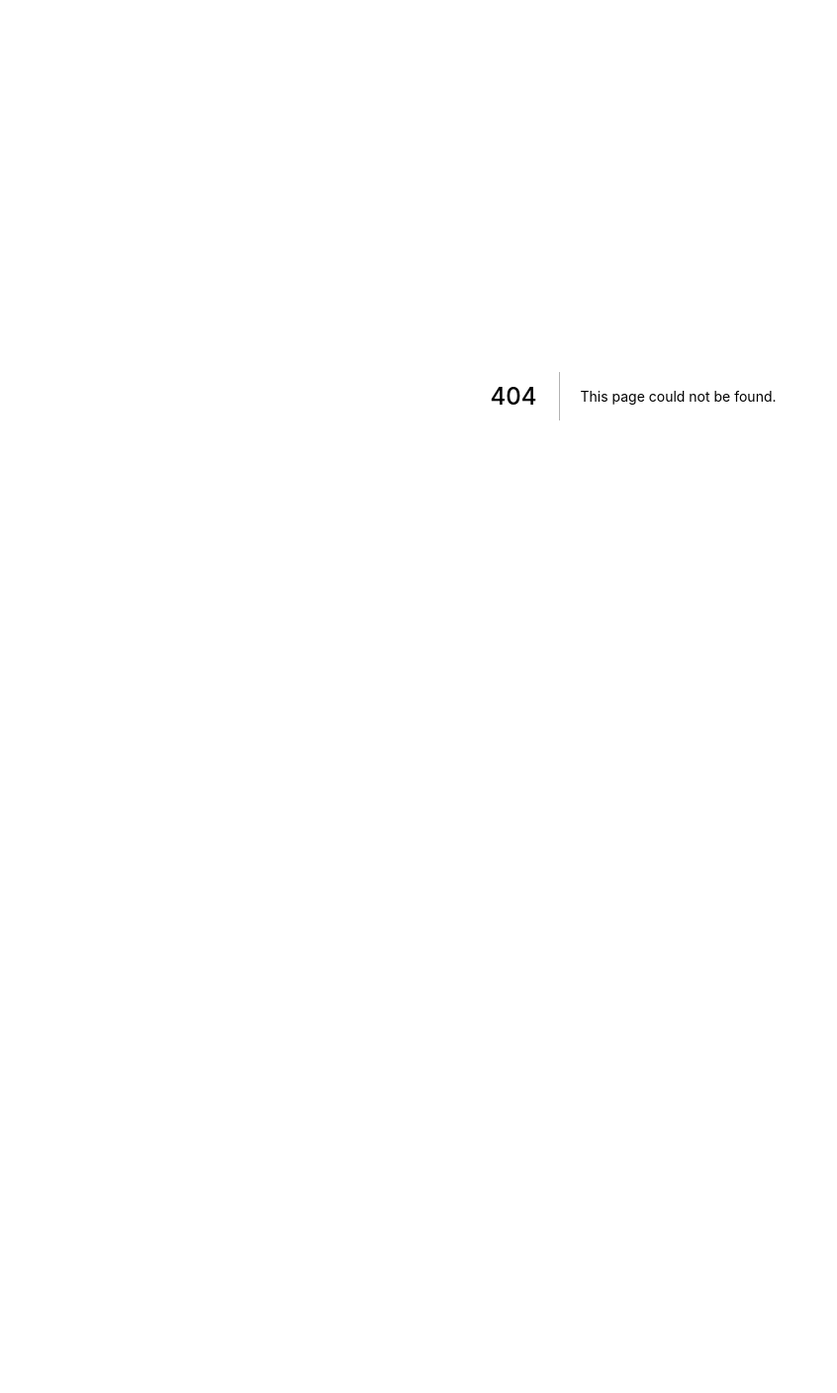
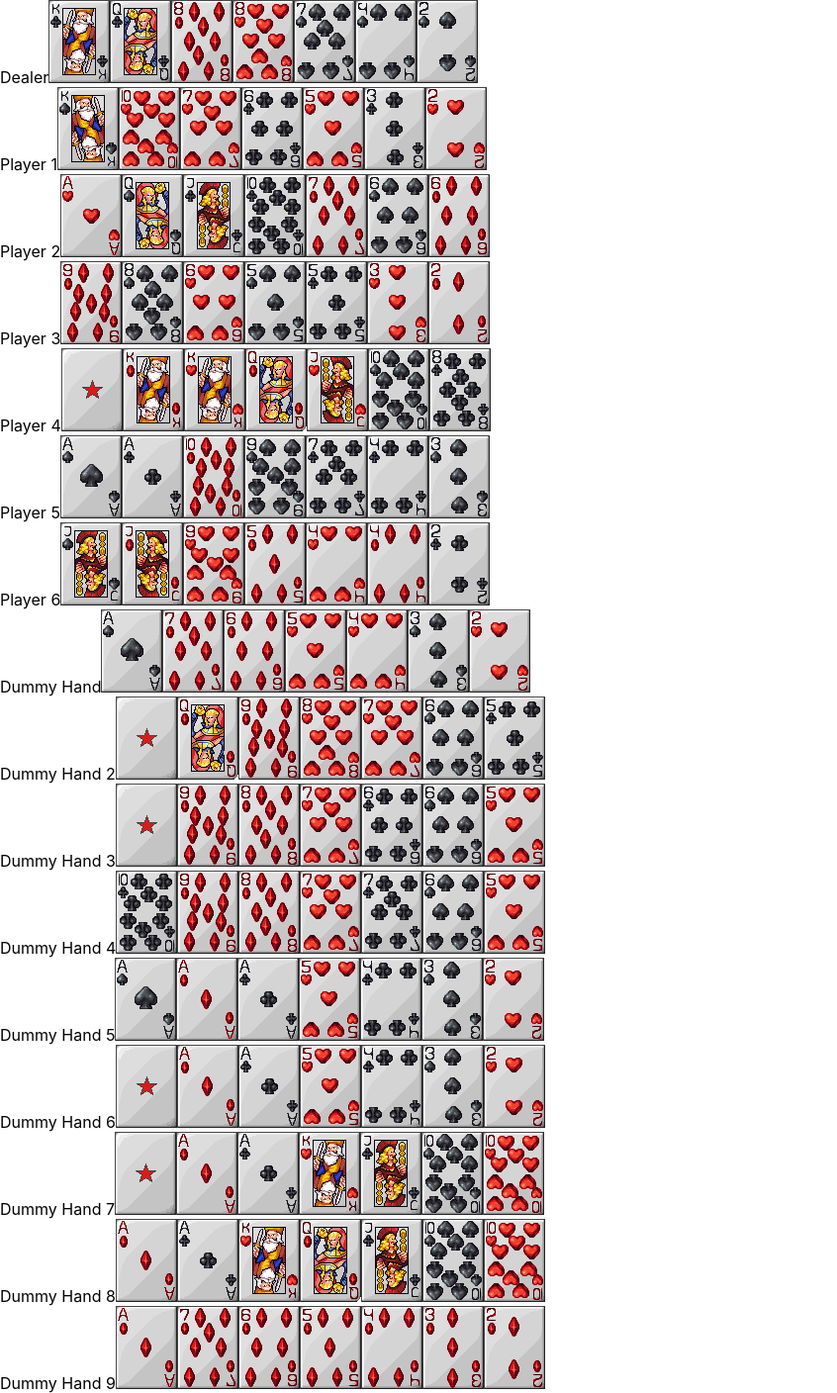
Before and after one commit to tehgeg/geg.rip, a Next.js app: page /casino/paigow in a window 1280 px wide. Before the commit this address had no page. Shown: the whole page at 99% size, without its empty margins (0-846 px from the left). Before the commit the page ends 800 px from the top, so only its background shows below. Built offline with nearby package versions, Linux system fonts and the light colour scheme.

Commit message:
Add page and link to paigow page for testing

```diff
--- /dev/null
+++ b/pages/casino/paigow.js
@@ -0,0 +1,209 @@
+import Image from 'next/image'
+import Card from '../../models/Card'
+import Deck from '../../models/Deck'
+import PaigowHand from '../../models/PaigowHand'
+
+let deck = new Deck(1)
+deck.shuffle()
+let dealerHand = new PaigowHand(deck.deal(7))
+let player1Hand = new PaigowHand(deck.deal(7))
+let player2Hand = new PaigowHand(deck.deal(7))
+let player3Hand = new PaigowHand(deck.deal(7))
+let player4Hand = new PaigowHand(deck.deal(7))
+let player5Hand = new PaigowHand(deck.deal(7))
+let player6Hand = new PaigowHand(deck.deal(7))
+let dummyHand = new PaigowHand([new Card('Spades', 'Ace'), new Card('Diamonds', 7), new Card('Diamonds', 6), new Card('Hearts', 5), new Card('Hearts', 4), new Card('Spades', 3), new Card('Hearts', 2)])
+let dummyHand2 = new PaigowHand([new Card('', 'Joker'), new Card('Diamonds', 'Queen'), new Card('Diamonds', 9), new Card('Hearts', 8), new Card('Hearts', 7), new Card('Spades', 6), new Card('Clubs', 5)])
+let dummyHand3 = new PaigowHand([new Card('', 'Joker'), new Card('Diamonds', 9), new Card('Diamonds', 8), new Card('Hearts', 7), new Card('Clubs', 6), new Card('Spades', 6), new Card('Hearts', 5)])
+let dummyHand4 = new PaigowHand([new Card('Clubs', 10), new Card('Diamonds', 9), new Card('Diamonds', 8), new Card('Hearts', 7), new Card('Clubs', 7), new Card('Spades', 6), new Card('Hearts', 5)])
+let dummyHand5 = new PaigowHand([new Card('Spades', 'Ace'), new Card('Diamonds', 'Ace'), new Card('Clubs', 'Ace'), new Card('Hearts', 5), new Card('Clubs', 4), new Card('Spades', 3), new Card('Hearts', 2)])
+let dummyHand6 = new PaigowHand([new Card('', 'Joker'), new Card('Diamonds', 'Ace'), new Card('Clubs', 'Ace'), new Card('Hearts', 5), new Card('Clubs', 4), new Card('Spades', 3), new Card('Hearts', 2)])
+let dummyHand7 = new PaigowHand([new Card('', 'Joker'), new Card('Diamonds', 'Ace'), new Card('Clubs', 'Ace'), new Card('Hearts', 'King'), new Card('Clubs', 'Jack'), new Card('Spades', 10), new Card('Hearts', 10)])
+let dummyHand8 = new PaigowHand([new Card('Diamonds', 'Queen'), new Card('Diamonds', 'Ace'), new Card('Clubs', 'Ace'), new Card('Hearts', 'King'), new Card('Clubs', 'Jack'), new Card('Spades', 10), new Card('Hearts', 10)])
+let dummyHand9 = new PaigowHand([new Card('Diamonds', 7), new Card('Diamonds', 6), new Card('Diamonds', 5), new Card('Diamonds', 4), new Card('Diamonds', 3), new Card('Diamonds', 2), new Card('Diamonds', 'Ace')])
+
+dealerHand.sortHand()
+player1Hand.sortHand()
+player2Hand.sortHand()
+player3Hand.sortHand()
+player4Hand.sortHand()
+player5Hand.sortHand()
+player6Hand.sortHand()
+dummyHand.sortHand()
+dummyHand2.sortHand()
+dummyHand3.sortHand()
+dummyHand4.sortHand()
+dummyHand5.sortHand()
+dummyHand6.sortHand()
+dummyHand7.sortHand()
+dummyHand8.sortHand()
+dummyHand9.sortHand()
+const dealerResult = dealerHand.identifyHand()
+const player1Result = player1Hand.identifyHand()
+const player2Result = player2Hand.identifyHand()
+const player3Result = player3Hand.identifyHand()
+const player4Result = player4Hand.identifyHand()
+const player5Result = player5Hand.identifyHand()
+const player6Result = player6Hand.identifyHand()
+const dummyResult = dummyHand.identifyHand()
+const dummyResult2 = dummyHand2.identifyHand()
+const dummyResult3 = dummyHand3.identifyHand()
+const dummyResult4 = dummyHand4.identifyHand()
+const dummyResult5 = dummyHand5.identifyHand()
+const dummyResult6 = dummyHand6.identifyHand()
+const dummyResult7 = dummyHand7.identifyHand()
+const dummyResult8 = dummyHand8.identifyHand()
+const dummyResult9 = dummyHand9.identifyHand()
+console.log('dealer', dealerResult)
+console.log('1', player1Result)
+console.log('2', player2Result)
+console.log('3', player3Result)
+console.log('4', player4Result)
+console.log('5', player5Result)
+console.log('6', player6Result)
+console.log('d1', dummyResult)
+console.log('d2', dummyResult2)
+console.log('d3', dummyResult3)
+console.log('d4', dummyResult4)
+console.log('d5', dummyResult5)
+console.log('d6', dummyResult6)
+console.log('d7', dummyResult7)
+console.log('d8', dummyResult8)
+console.log('d9', dummyResult9)
+
+const Paigow = () => {
+  return (
+    <div>
+      <div>
+        Dealer
+        {
+          dealerHand.hand.map(card => (
+            <Image key={`${card.value}_${card.suit}`} height={84} width={62} src={`/cards/${card.value}_${card.suit}.png`} alt="" />
+          ))
+        }
+      </div>
+      <div>
+        Player 1
+        {
+          player1Hand.hand.map(card => (
+            <Image key={`${card.value}_${card.suit}`} height={84} width={62} src={`/cards/${card.value}_${card.suit}.png`} alt="" />
+          ))
+        }
+      </div>
+      <div>
+        Player 2
+        {
+          player2Hand.hand.map(card => (
+            <Image key={`${card.value}_${card.suit}`} height={84} width={62} src={`/cards/${card.value}_${card.suit}.png`} alt="" />
+          ))
+        }
+      </div>
+      <div>
+        Player 3
+        {
+          player3Hand.hand.map(card => (
+            <Image key={`${card.value}_${card.suit}`} height={84} width={62} src={`/cards/${card.value}_${card.suit}.png`} alt="" />
+          ))
+        }
+      </div>
+      <div>
+        Player 4
+        {
+          player4Hand.hand.map(card => (
+            <Image key={`${card.value}_${card.suit}`} height={84} width={62} src={`/cards/${card.value}_${card.suit}.png`} alt="" />
+          ))
+        }
+      </div>
+      <div>
+        Player 5
+        {
+          player5Hand.hand.map(card => (
+            <Image key={`${card.value}_${card.suit}`} height={84} width={62} src={`/cards/${card.value}_${card.suit}.png`} alt="" />
+          ))
+        }
+      </div>
+      <div>
+        Player 6
+        {
+          player6Hand.hand.map(card => (
+            <Image key={`${card.value}_${card.suit}`} height={84} width={62} src={`/cards/${card.value}_${card.suit}.png`} alt="" />
+          ))
+        }
+      </div>
+      <div>
+        Dummy Hand
+        {
+          dummyHand.hand.map(card => (
+            <Image key={`${card.value}_${card.suit}d`} height={84} width={62} src={`/cards/${card.value}_${card.suit}.png`} alt="" />
+          ))
+        }
+      </div>
+      <div>
+        Dummy Hand 2
+        {
+          dummyHand2.hand.map(card => (
+            <Image key={`${card.value}_${card.suit}d`} height={84} width={62} src={`/cards/${card.value}_${card.suit}.png`} alt="" />
+          ))
+        }
+      </div>
+      <div>
+        Dummy Hand 3
+        {
+          dummyHand3.hand.map(card => (
+            <Image key={`${card.value}_${card.suit}d`} height={84} width={62} src={`/cards/${card.value}_${card.suit}.png`} alt="" />
+          ))
+        }
+      </div>
+      <div>
+        Dummy Hand 4
+        {
+          dummyHand4.hand.map(card => (
+            <Image key={`${card.value}_${card.suit}d`} height={84} width={62} src={`/cards/${card.value}_${card.suit}.png`} alt="" />
+          ))
+        }
+      </div>
+      <div>
+        Dummy Hand 5
+        {
+          dummyHand5.hand.map(card => (
+            <Image key={`${card.value}_${card.suit}d`} height={84} width={62} src={`/cards/${card.value}_${card.suit}.png`} alt="" />
+          ))
+        }
+      </div>
+      <div>
+        Dummy Hand 6
+        {
+          dummyHand6.hand.map(card => (
+            <Image key={`${card.value}_${card.suit}d`} height={84} width={62} src={`/cards/${card.value}_${card.suit}.png`} alt="" />
+          ))
+        }
+      </div>
+      <div>
+        Dummy Hand 7
+        {
+          dummyHand7.hand.map(card => (
+            <Image key={`${card.value}_${card.suit}d`} height={84} width={62} src={`/cards/${card.value}_${card.suit}.png`} alt="" />
+          ))
+        }
+      </div>
+      <div>
+        Dummy Hand 8
+        {
+          dummyHand8.hand.map(card => (
+            <Image key={`${card.value}_${card.suit}d`} height={84} width={62} src={`/cards/${card.value}_${card.suit}.png`} alt="" />
+          ))
+        }
+      </div>
+      <div>
+        Dummy Hand 9
+        {
+          dummyHand9.hand.map(card => (
+            <Image key={`${card.value}_${card.suit}d`} height={84} width={62} src={`/cards/${card.value}_${card.suit}.png`} alt="" />
+          ))
+        }
+      </div>
+    </div>
+  )
+}
+
+export default Paigow
--- a/pages/index.js
+++ b/pages/index.js
@@ -1,5 +1,6 @@
 import Head from 'next/head'
 import Image from 'next/image'
+import Link from 'next/link'
 import styles from '../styles/Home.module.css'
 
 export default function Home() {
@@ -19,6 +20,10 @@ export default function Home() {
         <p className={styles.description}>
           Get started by editing{' '}
           <code className={styles.code}>pages/index.js</code>
+        </p>
+
+        <p className={styles.description}>
+          <Link href="/casino/paigow">Paigow</Link>
         </p>
 
         <div className={styles.grid}>
```
